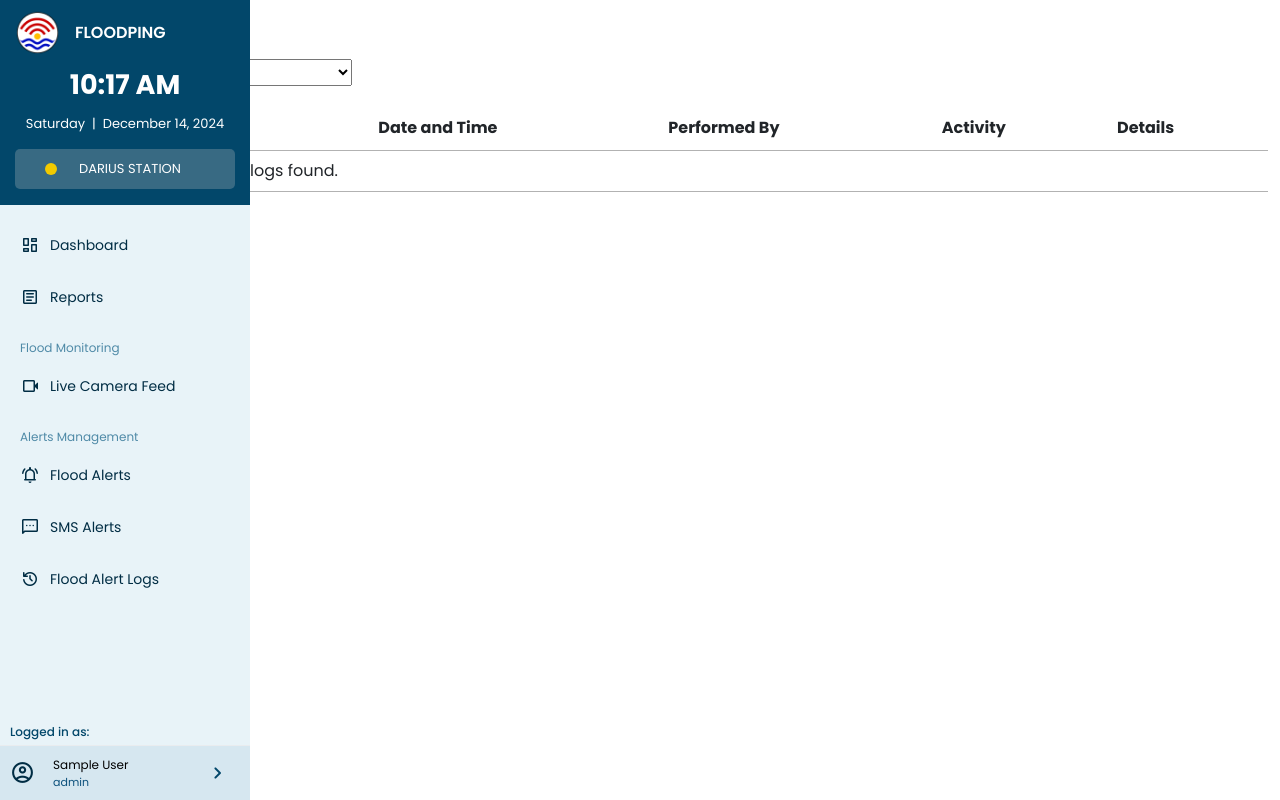
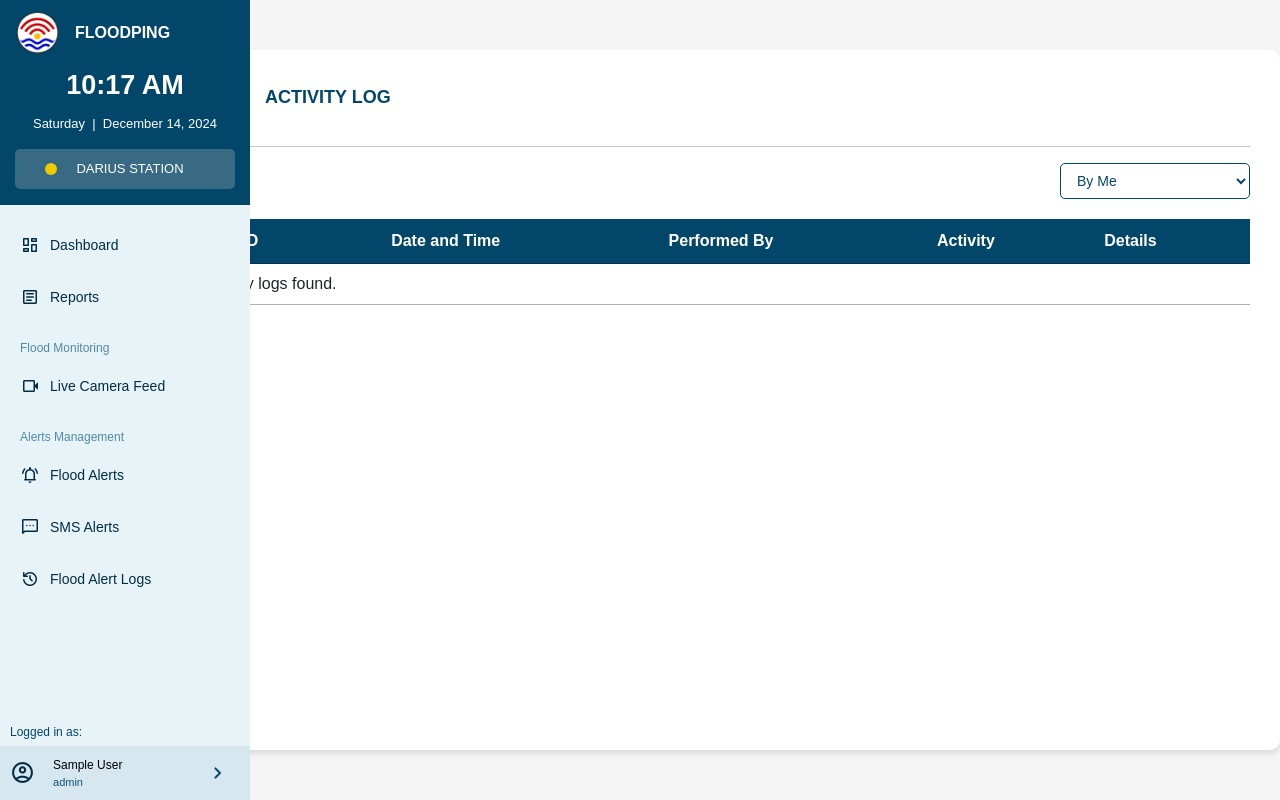
Before and after one commit to futuresoft-dev-eng/public_html, a PHP site: page /floodping/la_activitylog.php in a window 1280 px wide. Run offline with PHP 8.4, Linux system fonts and the light colour scheme; the visitor is signed in with stand-in values (Sample User, id 1); data that the repository does not hold is empty; some libraries are stand-ins or nearby versions.

Commit message:
enhanced design

```diff
--- a/la_activitylog.php
+++ b/la_activitylog.php
@@ -27,7 +27,6 @@ if ($filterBy == 'me') {
     $sql .= " AND u.role = 'Local Authority'";
 }
 
-// Execute the query
 $result = $conn->query($sql);
 
 // Fetch
@@ -46,75 +45,143 @@ if ($result->num_rows > 0) {
     <meta charset="UTF-8">
     <meta name="viewport" content="width=device-width, initial-scale=1.0">
     <title>Activity Log</title>
-    <link rel="icon" href="/images/logo.png" type="image/png">
+    <link rel="icon" href="/images/Floodpinglogo.png" type="image/png">
     <link rel="stylesheet" href="https://cdn.datatables.net/1.13.4/css/jquery.dataTables.min.css">
     <style>
+          body {
+            font-family: Arial, sans-serif;
+            background-color: #f5f5f5;
+            margin: 0;
+            padding: 0;
+        }
+
+        .container {
+            width: 100%;
+            margin: 50px auto;
+            background: #fff;
+            border-radius: 10px;
+            padding: 20px 30px;
+            box-shadow: 0px 4px 6px rgba(0, 0, 0, 0.1);
+        }
+        .header {
+            display: flex;
+            align-items: center;
+            margin-bottom: 20px;
+            background-color: white;
+            color: white;
+            padding: 10px;
+            border-radius: 8px;
+            gap: 15px;
+        }
+        .back-button {
+            background-color: #0073AC;
+            color: white;
+            padding: 8px  20px;
+            border-radius: 15%;
+            display: flex;
+            align-items: center;
+            justify-content: center;
+            cursor: pointer;
+            text-decoration: none;
+        }
+        .header h2 {
+            margin: 0;
+            font-size: 18px;
+            font-weight: bold;
+        }
         .filters {
+            display: flex;
+            justify-content: space-between;
+            align-items: center;
             margin-bottom: 20px;
         }
-        .dataTables_paginate .paginate_button {
-            font-size: 13px;
-            margin-top: 20px;
+
+        .filters form {
+            display: flex;
+            gap: 10px;
+        }
+
+        .filters select {
+            padding: 8px 12px;
+            border-radius: 5px;
+            border: 1px solid #02476A;
+            font-size: 14px;
+            background-color: #fff;
+            color: #02476A;
+        }
+
+        .filters select:focus {
+            outline: none;
+            border-color: #02476A;
+            box-shadow: 0 0 3px rgba(2, 71, 106, 0.5);
+        }
+
+        table.dataTable {
+            width: 100%;
+            border-collapse: collapse;
+        }
+
+        table.dataTable th,
+        table.dataTable td {
+            text-align: left;
+            padding: 12px 10px;
+        }
+
+        table.dataTable th {
+            background-color: #02476A;
+            color: #fff;
+            font-weight: bold;
+        }
+
+        table.dataTable tbody tr:nth-child(even) {
+            background-color: #f2f2f2;
+        }
+
+        table.dataTable tbody tr:hover {
+            background-color: #d9edf7;
+        }
+
+        .dataTables_filter {
+            text-align: right;
+            margin-bottom: 20px;
+        }
+
+        .dataTables_filter input {
+            width: 300px;
+            padding: 8px 10px;
+            border-radius: 5px;
+            border: 1px solid #ccc;
+            font-size: 14px;
         }
 
         .dataTables_info {
-            font-size: 13px;
-            margin-top: 20px;
+            font-size: 14px;
         }
 
-        .dataTables_length {
-            margin-top: -30px;
-            font-size: 13px;
-        }
-
-        .dataTables_length select {
-            font-size: 13px;
-        }
-
-        .dataTables_filter label {
-            margin-right: 5px;
-            font-weight: bold;
-            font-size: 13px;
-        }
-
-        .dataTables_filter {
-            position: relative;
-            display: flex;
-            align-items: center;
-            margin-top: -40px !important;
-            margin-bottom: 30px;
-            top: 10px;
-        }
-
-        .dataTables_filter input {
-            width: 350px;
-            padding: 8px !important;
-            padding-left: 25px !important;
-            border-radius: 5px;
-            border: 1px solid #02476A;
-            box-shadow: 0 0 5px rgba(0, 0, 0, 0.1);
-        }
-
-        .dataTables_filter::before {
-            content: '\e8b6';
-            font-family: 'Material Symbols Rounded';
-            position: absolute;
-            left: 20px;
-            top: 50%;
-            transform: translateY(-50%);
-            font-size: 18px;
-            color: #02476A;
-            pointer-events: none;
+        .dataTables_paginate {
+            margin-top: 10px;
+            text-align: right;
         }
     </style>
-        <script src="https://code.jquery.com/jquery-3.6.0.min.js"></script>
+    <script src="https://code.jquery.com/jquery-3.6.0.min.js"></script>
     <script src="https://cdn.datatables.net/1.13.4/js/jquery.dataTables.min.js"></script>
 </head>
 <body>
     <div class="container">
-        <h2>Activity Log</h2>
+    <div class="header">
+    <a href="authority_dashboard.php" class="back-button">
+    <span class="material-symbols-rounded">arrow_back</span>
+</a>
+        <h2>ACTIVITY LOG</h2>
+        </div>
+        <hr>
 
-        <!-- Filters Section -->
+
+
+
+        <!-- Table -->
+        <table id="activityLogTable" class="display">
+              <!-- Filters -->
         <div class="filters">
             <form method="GET" id="filterForm">
                 <select name="filter" id="filter" onchange="document.getElementById('filterForm').submit()">
@@ -123,9 +190,6 @@ if ($result->num_rows > 0) {
                 </select>
             </form>
         </div>
-
-        <!-- Activity Logs Table -->
-        <table id="activityLogTable" class="display">
             <thead>
                 <tr>
                     <th>Activity ID</th>
@@ -155,15 +219,14 @@ if ($result->num_rows > 0) {
         </table>
     </div>
 
-    <!-- Initialize DataTable -->
     <script>
         $(document).ready(function () {
-            const table = $('#activityLogTable').DataTable({
+            $('#activityLogTable').DataTable({
                 language: {
                     search: "",
-                    searchPlaceholder: "     Search..."
+                    searchPlaceholder: "Search...",
                 },
-                stateSave: true
+                stateSave: true,
             });
         });
     </script>
```
